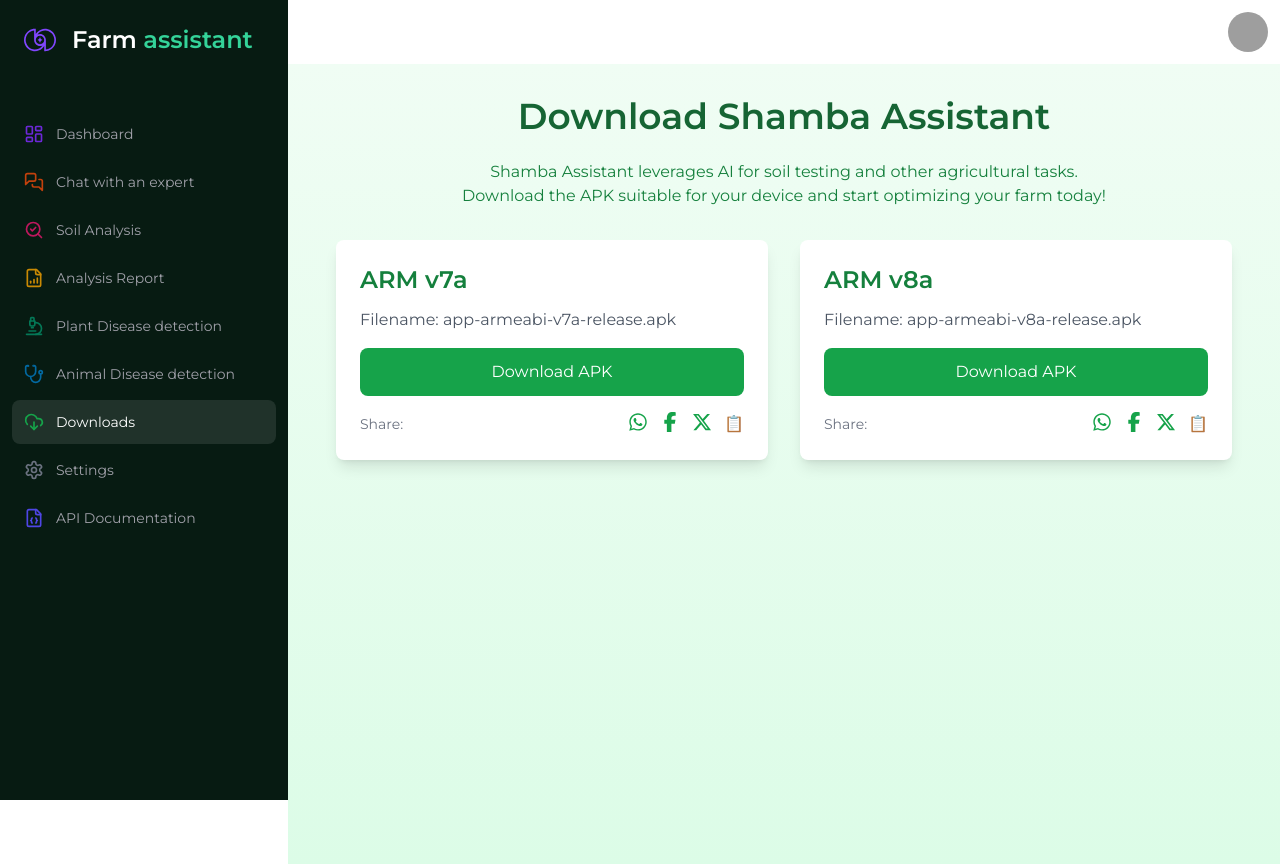
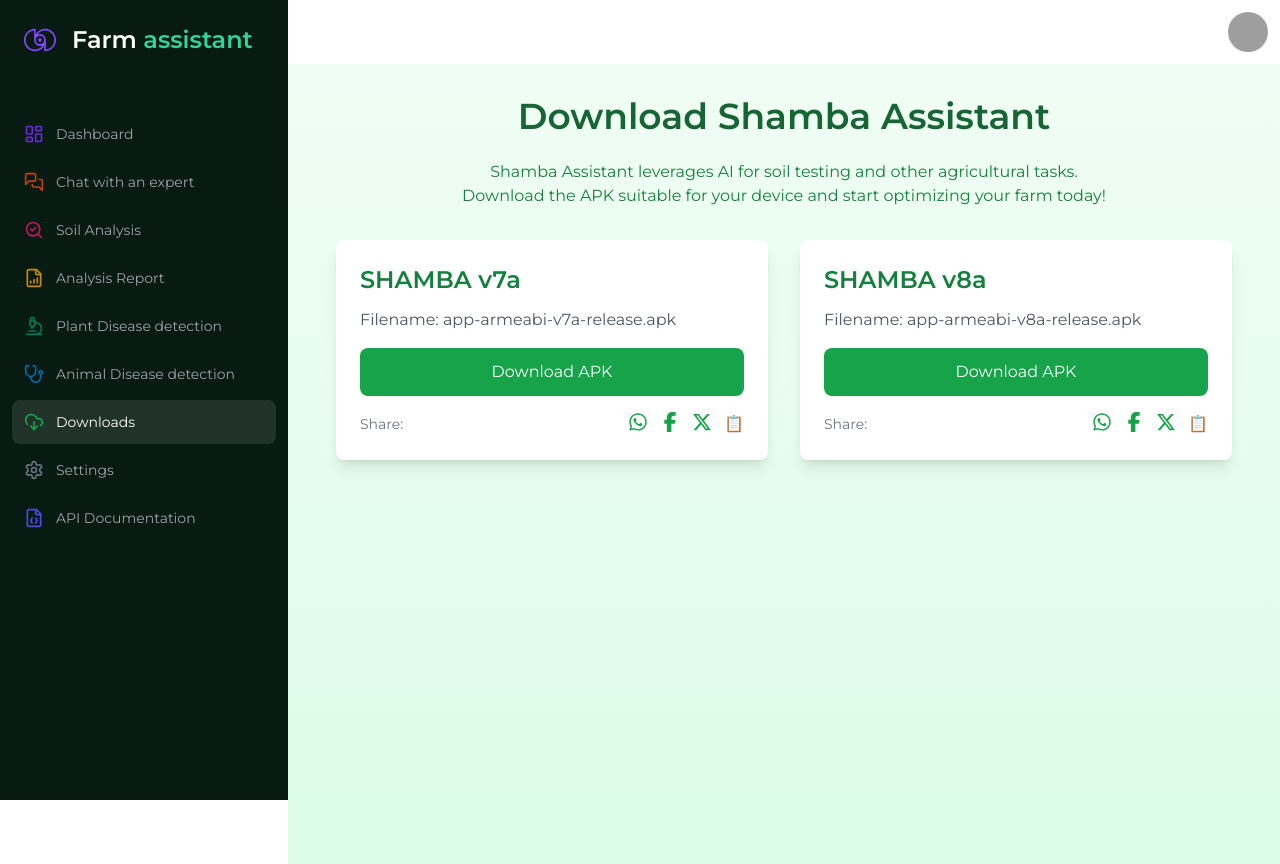
Before and after one commit to Owinogoddie/shamba-assistant-ai, a Next.js app: page /downloads in a window 1280 px wide. Built offline with nearby package versions, Linux system fonts and the light colour scheme; grey boxes are pictures that could not be loaded.

Commit message:
modifying app names

```diff
--- a/app/(dashboard)/downloads/page.tsx
+++ b/app/(dashboard)/downloads/page.tsx
@@ -9,12 +9,12 @@
 
   const apkFiles = [
     {
-      name: 'ARM v7a',
+      name: 'SHAMBA v7a',
       filename: 'app-armeabi-v7a-release.apk',
       fileUrl: 'https://utfs.io/f/DNXMybj6qSRCPlWqi4ZM6oc7YKUipR2ul94kzX1gm0xsQABd'
     },
     {
-      name: 'ARM v8a',
+      name: 'SHAMBA v8a',
       filename: 'app-armeabi-v8a-release.apk',
       fileUrl: 'https://utfs.io/f/DNXMybj6qSRCpbhxFTNAKvtXYw4LkBhD7mzNdSFpTE1IQrCl'
     },
```
